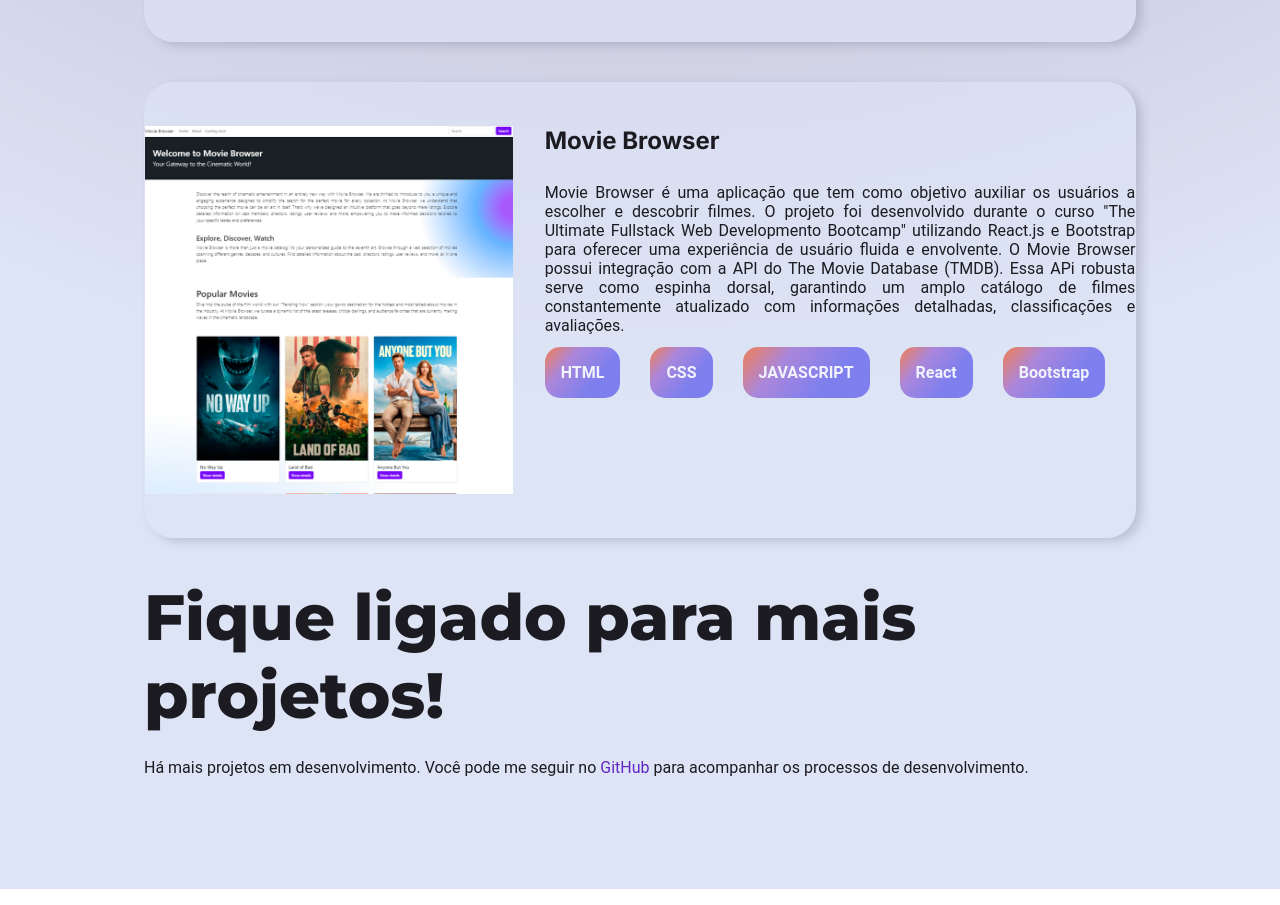
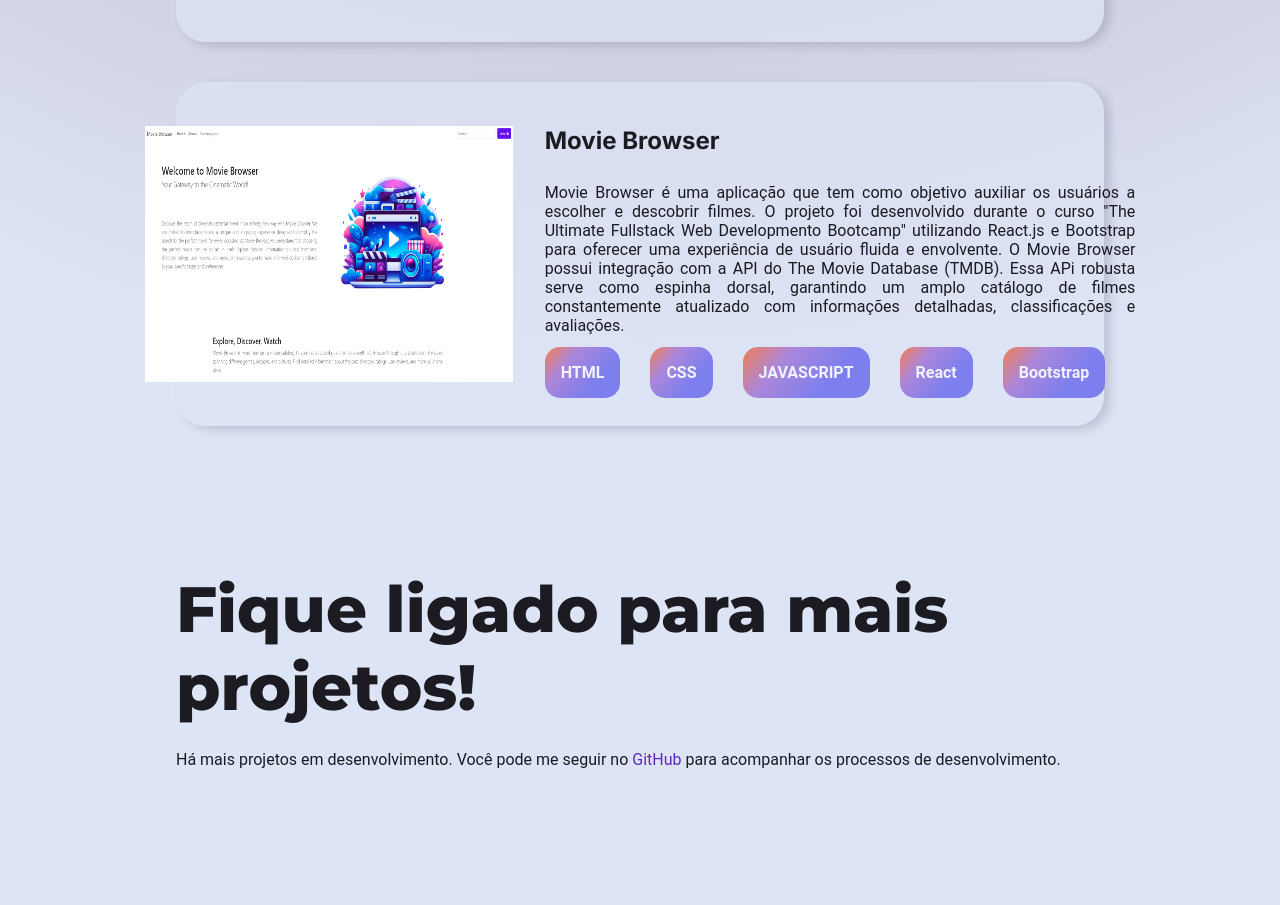
Before and after one commit to gabriella-guimaraes/portfolio-gabriella-guimaraes, an Angular app in the folder portfolio/: page / in a window 1280 px wide. Shown: the part 6345-7250 px from the top of the page. Built offline with nearby package versions, Linux system fonts and the light colour scheme.

Commit message:
style: Projects component layout refactor

```diff
--- a/portfolio/src/app/components/projects/projects.component.css
+++ b/portfolio/src/app/components/projects/projects.component.css
@@ -2,7 +2,7 @@
     display: flex;
     flex-direction: column;
     justify-content: center;
-    padding: 2rem 5rem;
+    padding: 2rem 7rem;
     height: auto;
     gap: 5rem;
 }
@@ -31,7 +31,7 @@
 img {
     width: 400px;
     max-width: 100%;
-    height: 90%;
+    /* height: 90%; */
     padding: 1rem;
 }
 
@@ -132,7 +132,7 @@
 
     .badges {
         display: grid;
-        grid-template-columns: auto auto auto;
+        grid-template-columns: auto auto;
         align-items: center;
         gap: 10px;
         max-width: inherit;
--- a/portfolio/src/app/components/projects/projects.component.html
+++ b/portfolio/src/app/components/projects/projects.component.html
@@ -37,7 +37,7 @@
         </section>
         <section class="Project-Card">
             <a class="Card-Link" href="https://github.com/gabriella-guimaraes/movie-browser" target="_blank">
-                <img src="assets/movie_browser_snapshoot.png" />
+                <img src="assets/movie-browser-snippet.png" />
                 <section class="Project-description">
                     <h2>Movie Browser</h2>
                     <p>Movie Browser é uma aplicação que tem como objetivo auxiliar os usuários a escolher e descobrir filmes. O projeto foi desenvolvido durante o curso "The Ultimate Fullstack Web Developmento Bootcamp" utilizando React.js e Bootstrap para oferecer uma experiência de usuário fluida e envolvente. O Movie Browser possui integração com a API do The Movie Database (TMDB). Essa APi robusta serve como espinha dorsal, garantindo um amplo catálogo de filmes constantemente atualizado com informações detalhadas, classificações e avaliações.</p>
@@ -51,14 +51,9 @@
                 </section>
             </a>
         </section>
-        <section class="Coming-Soon-Projects">
-            <h1 class="Coming-Soon-Projects-text">Fique ligado para mais projetos!</h1>
-            <p class="Coming-Soon-Projects-text">Há mais projetos em desenvolvimento. Você pode me seguir no <a href="https://github.com/gabriella-guimaraes" target="_blank">GitHub</a> para acompanhar os processos de desenvolvimento.</p>
-        </section>
+    </section>
+    <section class="Coming-Soon-Projects">
+        <h1 class="Coming-Soon-Projects-text">Fique ligado para mais projetos!</h1>
+        <p class="Coming-Soon-Projects-text">Há mais projetos em desenvolvimento. Você pode me seguir no <a href="https://github.com/gabriella-guimaraes" target="_blank">GitHub</a> para acompanhar os processos de desenvolvimento.</p>
     </section>
 </main>
-
-<!-- To-do
-- Redirecionamentos: repositório + link da aplicação
-- Navegações na página
-- Footer + links rápidos -->
```
